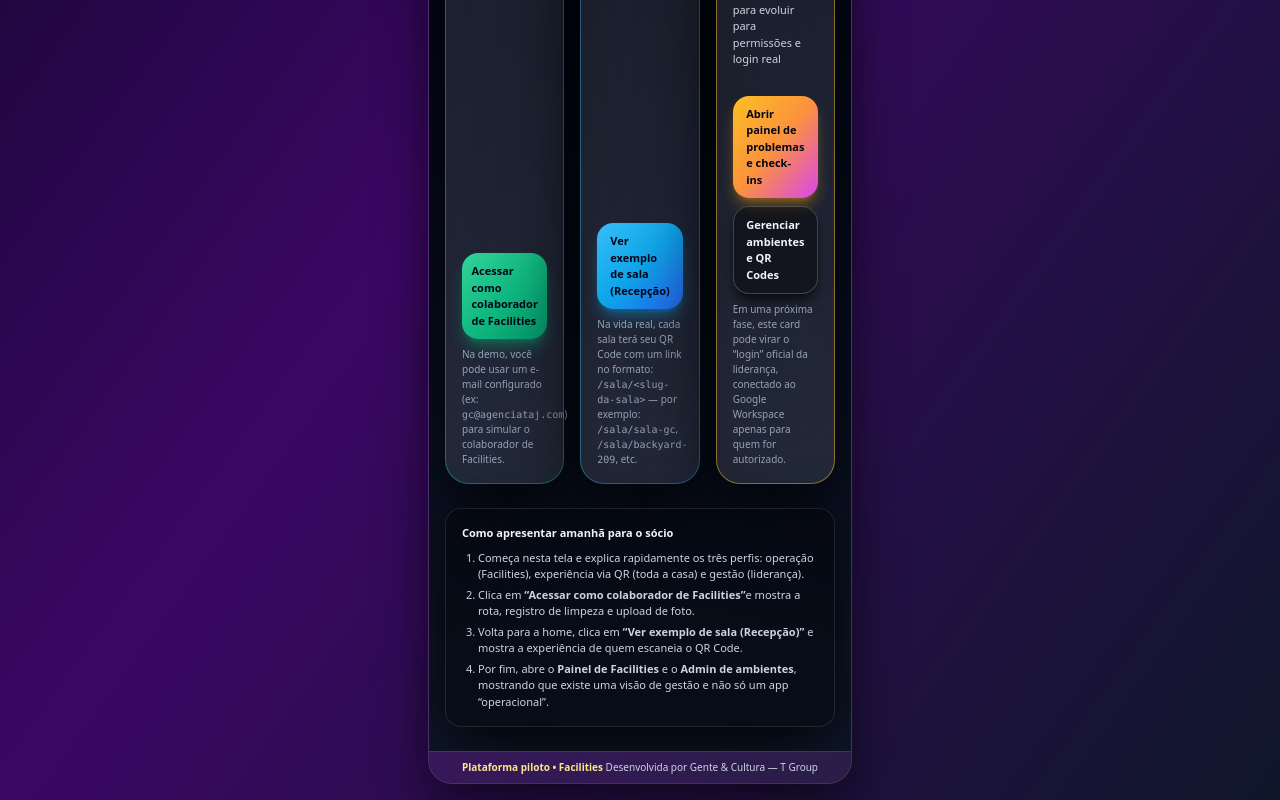
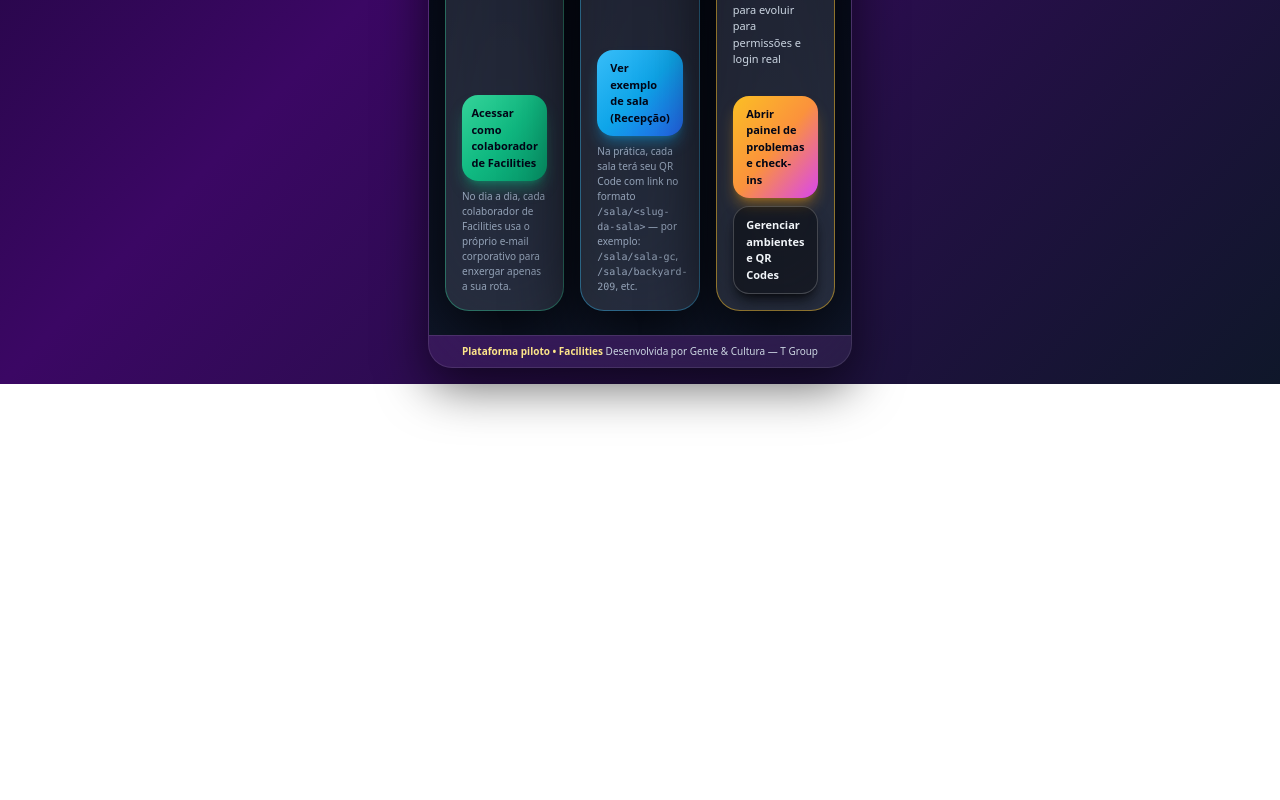
Before and after one commit to morenotgroup/t-facilities-rotas, a Next.js app: page / in a window 1280 px wide. Shown: the part 958-1758 px from the top of the page. After the commit the page ends 1342 px from the top, so only its background shows below. Built offline with nearby package versions, Linux system fonts and the light colour scheme.

Commit message:
Update page.tsx

```diff
--- a/app/page.tsx
+++ b/app/page.tsx
@@ -59,9 +59,8 @@ export default function HomePage() {
               Acessar como colaborador de Facilities
             </Link>
             <p className="mt-2 text-[10px] text-slate-400">
-              Na demo, você pode usar um e-mail configurado (ex:{" "}
-              <span className="font-mono">gc@agenciataj.com</span>) para simular o
-              colaborador de Facilities.
+              No dia a dia, cada colaborador de Facilities usa o próprio e-mail
+              corporativo para enxergar apenas a sua rota.
             </p>
           </div>
         </article>
@@ -98,7 +97,6 @@ export default function HomePage() {
           <div className="mt-4 flex-1" />
 
           <div className="mt-3 space-y-2">
-            {/* Link demo para uma sala específica */}
             <Link
               href="/sala/recepcao"
               className="inline-flex w-full items-center justify-center rounded-2xl bg-gradient-to-br from-sky-400 via-sky-500 to-blue-600 px-4 py-2.5 text-[11px] font-semibold text-slate-950 shadow-lg shadow-sky-500/40 transition group-hover:brightness-110"
@@ -106,12 +104,9 @@ export default function HomePage() {
               Ver exemplo de sala (Recepção)
             </Link>
             <p className="text-[10px] text-slate-400">
-              Na vida real, cada sala terá seu QR Code com um link no formato:{' '}
-              <span className="font-mono">
-                /sala/&lt;slug-da-sala&gt;
-              </span>{" "}
-              — por exemplo:{' '}
-              <span className="font-mono">/sala/sala-gc</span>,{' '}
+              Na prática, cada sala terá seu QR Code com link no formato{' '}
+              <span className="font-mono">/sala/&lt;slug-da-sala&gt;</span> — por
+              exemplo: <span className="font-mono">/sala/sala-gc</span>,{' '}
               <span className="font-mono">/sala/backyard-209</span>, etc.
             </p>
           </div>
@@ -141,7 +136,7 @@ export default function HomePage() {
 
           <ul className="mt-3 space-y-1 text-[11px] text-slate-300">
             <li>• Painel com problemas recentes reportados nas salas</li>
-            <li>• Lista de últimos check-ins realizados pela equipe</li>
+            <li>• Lista de últimos check-ins da equipe de Facilities</li>
             <li>• Cadastro e edição de ambientes (nome, andar, tipo, slug QR)</li>
             <li>• Base pronta para evoluir para permissões e login real</li>
           </ul>
@@ -161,40 +156,9 @@ export default function HomePage() {
             >
               Gerenciar ambientes e QR Codes
             </Link>
-            <p className="text-[10px] text-slate-400">
-              Em uma próxima fase, este card pode virar o “login” oficial da
-              liderança, conectado ao Google Workspace apenas para quem for
-              autorizado.
-            </p>
           </div>
         </article>
       </section>
-
-      {/* Rodapé explicativo para a demo */}
-      <footer className="mt-6 max-w-3xl rounded-2xl border border-white/10 bg-black/40 p-4 text-[11px] text-slate-300 shadow-[0_18px_60px_rgba(0,0,0,0.85)] backdrop-blur-2xl">
-        <p className="font-semibold text-slate-100">
-          Como apresentar amanhã para o sócio
-        </p>
-        <ol className="mt-2 list-decimal space-y-1 pl-4">
-          <li>
-            Começa nesta tela e explica rapidamente os três perfis: operação
-            (Facilities), experiência via QR (toda a casa) e gestão (liderança).
-          </li>
-          <li>
-            Clica em <span className="font-semibold">“Acessar como colaborador de Facilities”</span>
-            e mostra a rota, registro de limpeza e upload de foto.
-          </li>
-          <li>
-            Volta para a home, clica em <span className="font-semibold">“Ver exemplo de sala (Recepção)”</span>{" "}
-            e mostra a experiência de quem escaneia o QR Code.
-          </li>
-          <li>
-            Por fim, abre o <span className="font-semibold">Painel de Facilities</span> e o{" "}
-            <span className="font-semibold">Admin de ambientes</span>, mostrando que
-            existe uma visão de gestão e não só um app “operacional”.
-          </li>
-        </ol>
-      </footer>
     </main>
   )
 }
```
